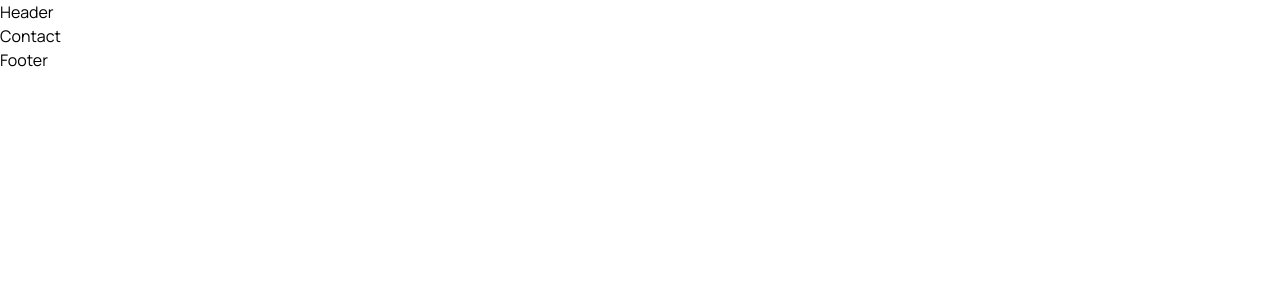
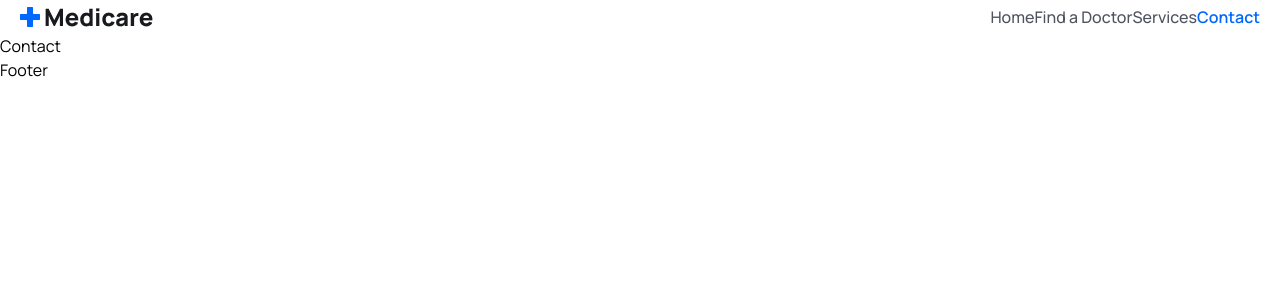
Before and after one commit to brad434/MedicareBooking, a React (Vite) app in the folder frontend/: page /contact in a window 1280 px wide. Shown: the top 300 px of the page. Built offline with nearby package versions, Linux system fonts and the light colour scheme.

Commit message:
added a nav bar navigation to the Header.jsx

```diff
--- a/frontend/src/components/Header/Header.jsx
+++ b/frontend/src/components/Header/Header.jsx
@@ -1,9 +1,59 @@
-import React from 'react'
+import { useEffect, useRef } from 'react'
+import logo from "../../assets/images/logo.png";
+import { NavLink, Link } from 'react-router-dom';
+
+const navLinks = [
+    {
+        path: '/home',
+        display: 'Home'
+    },
+    {
+        path: '/doctors',
+        display: 'Find a Doctor'
+    },
+    {
+        path: '/services',
+        display: 'Services'
+    },
+    {
+        path: '/contact',
+        display: 'Contact'
+    }
+]
 
 const Header = () => {
-    return (
-        <div>Header</div>
-    )
+    return <header className='header flex items-center'>
+        <div className="container">
+            <div className="flex items-center justify-between">
+                {/* ============== logo =============== */}
+                <div>
+                    <img src={logo} alt="" />
+                </div>
+
+
+                {/* ===================== menu ==================== */}
+                <div className="navigation">
+                    <ul className="menu flex items-center gap-[2.7rem">
+                        {
+                            navLinks.map((link, index) => (
+                                <li key={index}>
+                                    <NavLink
+                                        to={link.path}
+                                        className={navClass =>
+                                            navClass.isActive
+                                                ? "text-primaryColor text-[16px] leading-7 font-[600]"
+                                                : "text-textColor text-[16px] leading-7 font-[500]"
+                                        }
+                                    >
+                                        {link.display}
+                                    </NavLink>
+                                </li>
+                            ))}
+                    </ul>
+                </div>
+            </div>
+        </div>
+    </header >
 }
 
 export default Header
--- a/frontend/src/pages/Doctors/DoctorDetails.jsx
+++ b/frontend/src/pages/Doctors/DoctorDetails.jsx
@@ -0,0 +1,9 @@
+import React from 'react'
+
+const DoctorDetails = () => {
+    return (
+        <div>DoctorDetails</div>
+    )
+}
+
+export default DoctorDetails
--- a/frontend/src/routes/Routers.jsx
+++ b/frontend/src/routes/Routers.jsx
@@ -14,7 +14,7 @@ const Routers = () => {
         <Route path="/" element={<Home />} />
         <Route path="/home" element={<Home />} />
         <Route path="/doctors" element={<Doctors />} />
-        <Route path="/doctors:id" element={<DoctorDetails />} />
+        <Route path="/doctors/:id" element={<DoctorDetails />} />
         <Route path="/login" element={<Login />} />
         <Route path="/register" element={<Signup />} />
         <Route path="/contact" element={<Contact />} />
```
